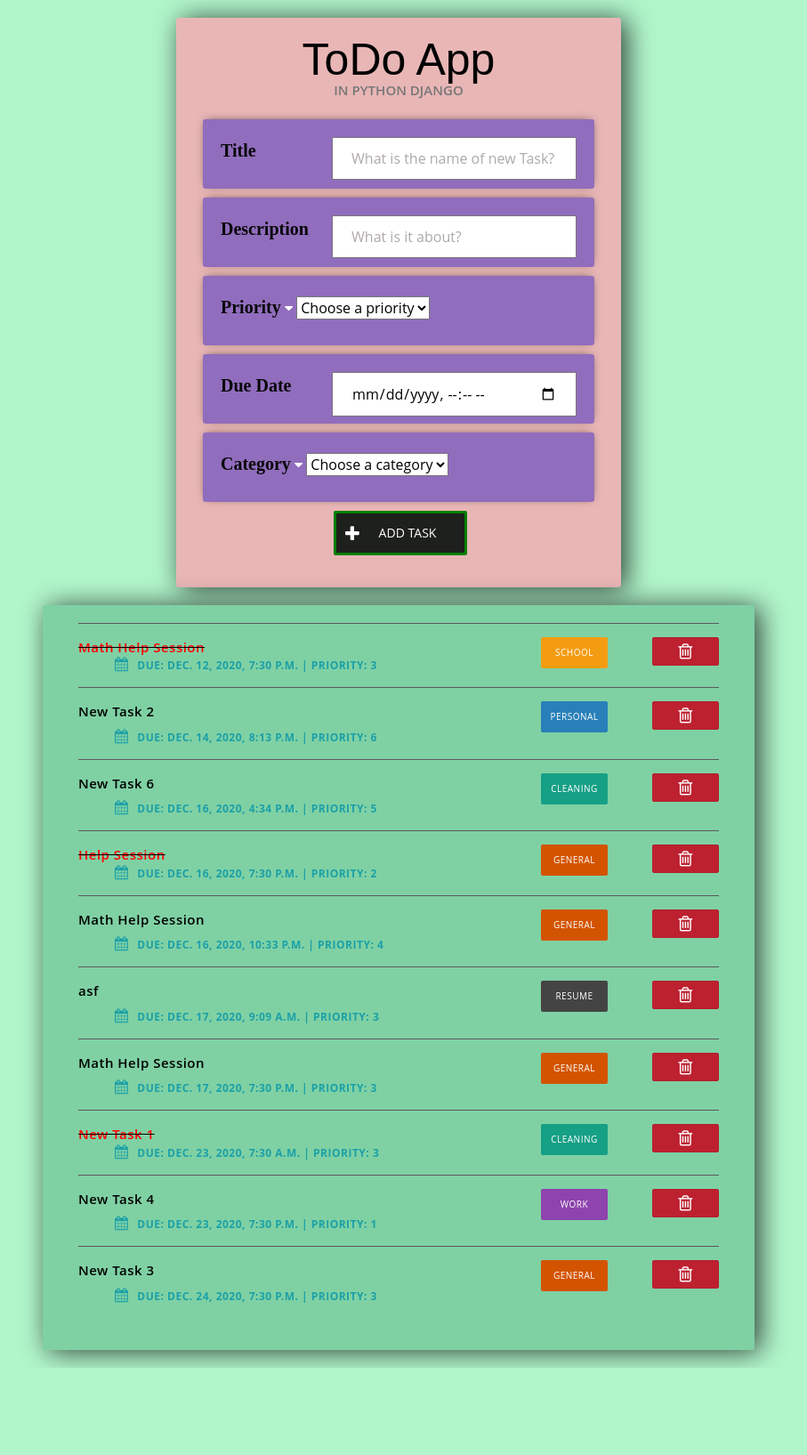
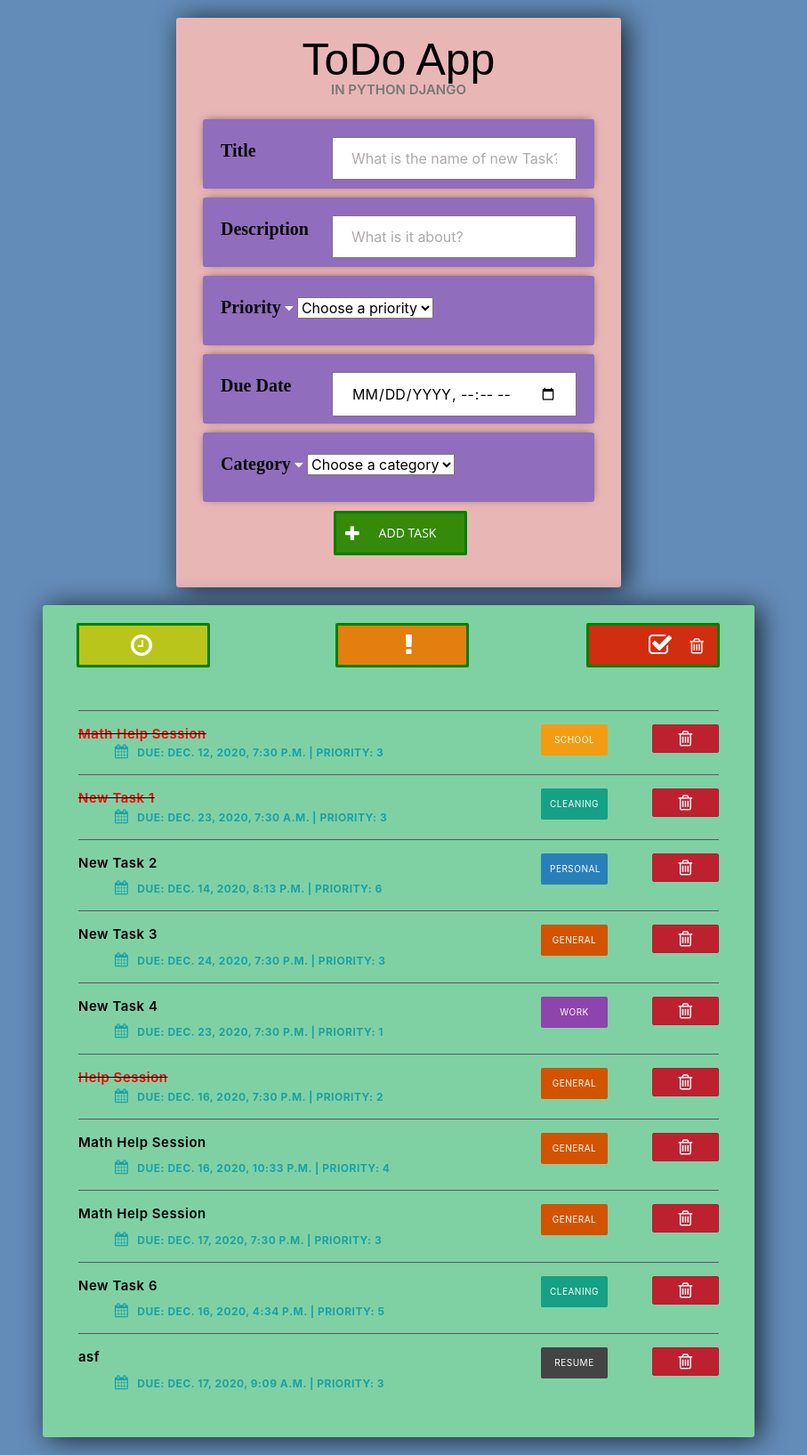
Before and after one commit to MaksadAnnamuradov/Django_ToDoApp, a Django app: page / in a window 1280 px wide. Shown: the whole page at 89% size, without its empty margins (192-1099 px from the left). Before the commit the page ends 1537 px from the top, so only its background shows below. Run offline with Django 3.2, Linux system fonts and the light colour scheme; data comes from the database, SQL or seed files in the repository; some libraries are stand-ins or nearby versions.

Commit message:
Added buttons to sort

```diff
--- a/ToDoList/views.py
+++ b/ToDoList/views.py
@@ -6,7 +6,7 @@ from .models import Task, Category
 
 def index(request):
     # return HttpResponse("Hello World!!")
-    tasks = Task.objects.all().order_by("due_date", "priority")
+    tasks = Task.objects.all()
 
     categories = Category.objects.all() #getting all categories with object manager
 
@@ -23,6 +23,15 @@ def index(request):
             #new_Task = Task(**dict(request.POST, category= Category.objects.get(name=new_category)))
 
             new_Task.save()
+            return redirect("/") #reloading the page
+        if "due_date" in request.Post:
+            tasks = Task.objects.all().order_by("due_date")
+            return redirect("/") #reloading the page
+        if "priority" in request.Post:
+            tasks = Task.objects.all().order_by("priority")
+            return redirect("/") #reloading the page
+        if "delete_completed" in request.Post:
+            tasks = Task.objects.all().order_by("due_date")
             return redirect("/") #reloading the page
 
     return render(request, "index.html", {"tasks": tasks, "categories":categories, 'n' : range(1, 6, 1)})
--- a/static/ToDoList/style.css
+++ /dev/null
@@ -1,28 +0,0 @@
-*, *:before, *:after {
-    -webkit-box-sizing: border-box;
-       -moz-box-sizing: border-box;
-            box-sizing: border-box;
-}
-/* app */
-html {
-    font-size: 100%;
-}
-body {
-    background: #b1f6cb;
-    font-family: 'Open Sans',sans-serif;
-}
-.container {
-    width: 600px;
-    margin: 0 auto;
-    background: #ffffff;
-    padding: 20px 0;
-    -webkit-box-shadow: 0 0 2px rgba(0,0,0,0.2);
-            box-shadow: 0 0 2px rgba(0,0,0,0.2);
-}
-
-.inputContainer {
-    height: 60px;
-    border-top: 1px solid #e5e5e5;
-    position: relative;
-    overflow: hidden;
-}
--- a/templates/index.html
+++ b/templates/index.html
@@ -66,7 +66,7 @@
     }
 
     .taskAdd {
-        background: rgb(30, 32, 29);
+        background: rgb(53, 138, 10);
         padding-left: 31px;
 
         justify-content: center;
@@ -83,7 +83,7 @@
     }
 
     .taskAdd:hover {
-        background: #27b43a;
+        background: #1c271d;
     }
 
 
@@ -92,6 +92,94 @@
         top: 30%;
         left: 10px;
         font-size: 20px;
+    }
+
+
+    .sort_due_date {
+        background: rgb(186, 197, 27);
+        padding-left: 10px;
+
+        justify-content: center;
+        align-items: center;
+        border: 3px solid green;
+
+        height:50px;
+        width:150px;
+        margin-top: -20px;
+        margin: -0px -50px;
+
+        top:40%;
+        right: 0%;
+        left: 9%;
+    }
+
+    .sort_due_date .icon {
+        position: absolute;
+        left:10px;
+        justify-content: center;
+    }
+
+    .sort_due_date:hover{
+        background: #1c271d;
+    }
+
+
+
+    .sort_priority {
+        background: rgb(226, 127, 14);
+        padding-left: 31px;
+
+        justify-content: center;
+        align-items: center;
+        border: 3px solid green;
+
+        height:50px;
+        width:150px;
+        margin-top: -20px;
+        margin: -0px -50px;
+
+        top:40%;
+        left:40%;
+    }
+
+    .sort_priority:hover{
+        background: #1c271d;
+    }
+
+    .sort_priority .icon {
+        position: absolute;
+        align-items: center;
+        justify-content: center;
+    }
+
+
+    .delete_completed {
+        background: rgb(209, 46, 17);
+        padding-left: 31px;
+
+        justify-content: center;
+        align-items: center;
+        border: 3px solid green;
+
+        height:50px;
+        width:150px;
+        margin-top: -20px;
+        margin: -0px -50px;
+
+        top:40%;
+        left: 70%;
+    }
+
+    .delete_completed .icon {
+        position: absolute;
+        align-items: center;
+        top: 30%;
+        right: 15px;
+        justify-content: center;
+    }
+
+    .delete_completed:hover{
+        background: #1c271d;
     }
 
     .btn-danger{
@@ -285,10 +373,19 @@
         background: rgb(206, 13, 13);
     }
 
+    .task_due_date{
+        text-transform: uppercase;
+
+    }
 
 
 </style>
 
+
+<title>
+
+    ToDoApp
+</title>
 
     {% load static %}
 
@@ -296,8 +393,9 @@
 
 
 <div class="center-column">
+
     <h1 >ToDo App</h1>
-    <p class="tagline">in Python Django</p>
+    <p class="tagline" >in Python Django</p>
 
     <form method="post">
         {% csrf_token %}
@@ -348,13 +446,24 @@
 
         </div>
 
-        <button class="taskAdd" name="taskAdd" type="submit"><i class="fa fa-plus icon"></i>Add task</button>
+        <button class="taskAdd" name="taskAdd" type="submit"><i class="fa fa-plus icon fa-2x"></i>Add task</button>
 
-    </form>
+
 </div>
+
 
 <div class="todo-list">
     <div>
+        <div>
+
+            <button class="sort_due_date" name="due_date" type="submit"><i class="fa fa-clock-o fa-2x"></i></button>
+            <button class="sort_priority" name="priority" type="submit"><i class="fa fa-exclamation fa-2x"></i></button>
+            <button class="delete_completed" name="delete_completed" type="submit"><i class="fa fa-check-square-o fa-2x"></i> <i class="fa fa-trash-o icon fa-2x"></i></button>
+
+        </div>
+        <br>
+        <br>
+ </form>
 
     <ol class="taskList">
         {% for task in tasks %}
@@ -383,3 +492,4 @@
         {% endfor %}
     </ol>
 </div>
+</div>
```
Also changed, not shown: templates/update_task.html (+0 -7 lines).
